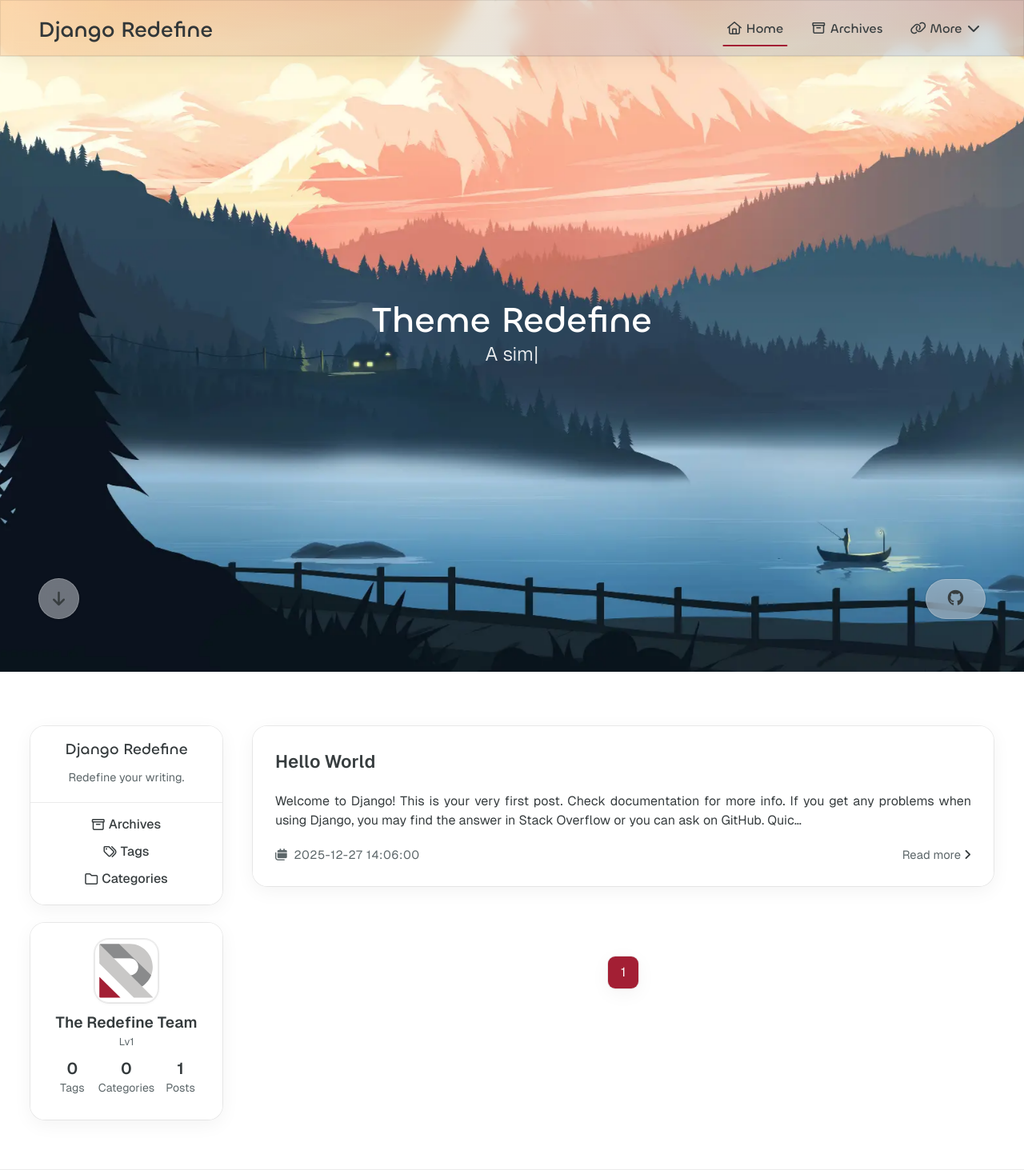
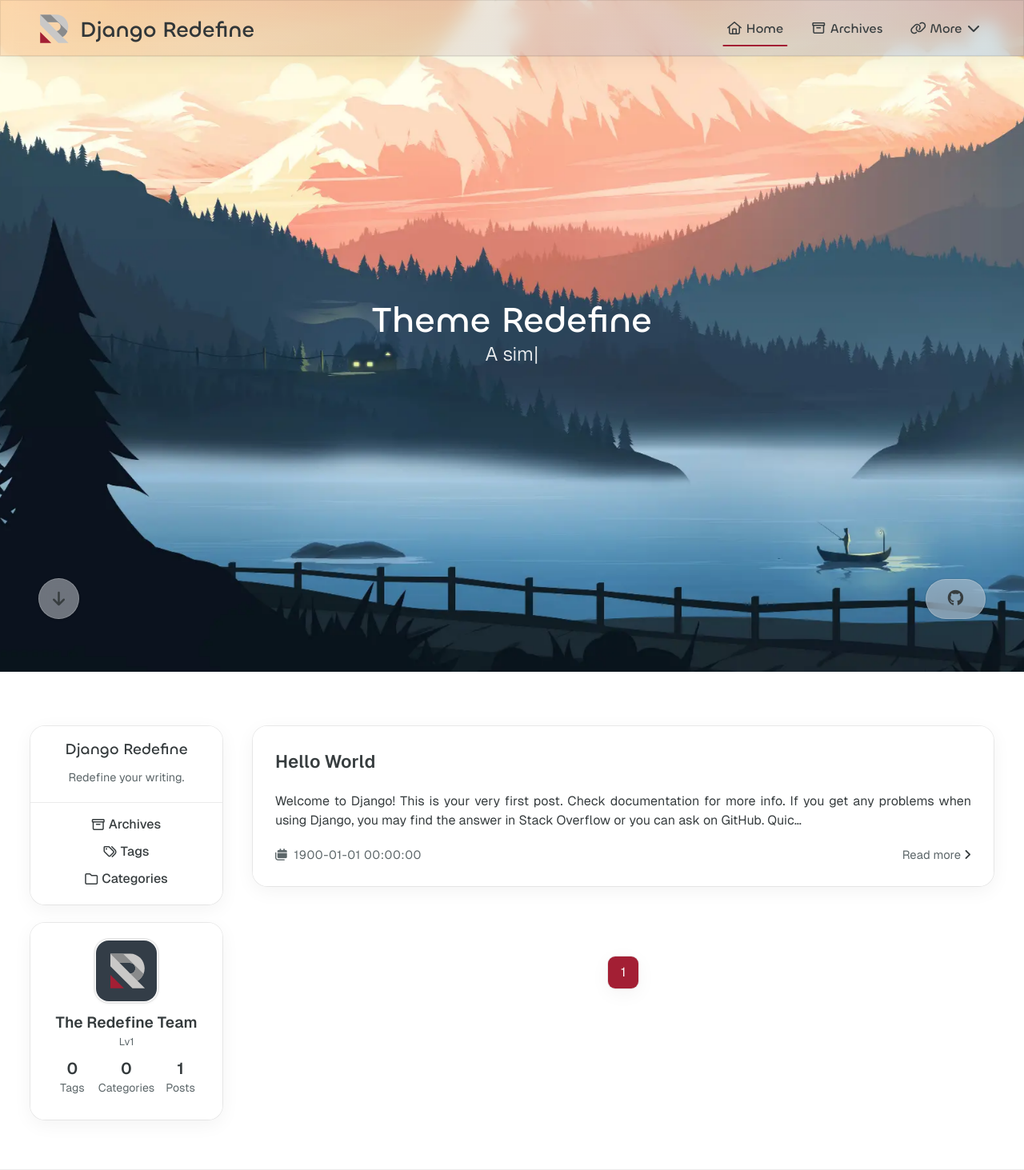
Before and after one commit to pangbai520/django-redefine-blog, a Django app: page / in a window 1280 px wide. Shown: the top 1463 px of the page at 80% size. Run offline with Django 5.2, Linux system fonts and the light colour scheme; data comes from the database, SQL or seed files in the repository; data that the repository does not hold is empty; some libraries are stand-ins or nearby versions.

Commit message:
fix: correct starter defaults and mobile post layout

```diff
--- a/blog/starter_content.py
+++ b/blog/starter_content.py
@@ -1,6 +1,7 @@
 from datetime import datetime, timezone as datetime_timezone
 
 from django.db import transaction
+from django.utils import timezone as django_timezone
 
 from .models import (
     ArticleModel,
@@ -134,7 +135,10 @@ def install_starter_content(update_existing=False):
             slug="hello-world",
             content=HELLO_WORLD_CONTENT,
             is_published=True,
-            created_at=datetime(2025, 12, 27, 6, 6, tzinfo=datetime_timezone.utc),
+            created_at=django_timezone.make_aware(
+                datetime(1900, 1, 1, 0, 0),
+                django_timezone.get_default_timezone(),
+            ),
         )
 
     CommentBadge.objects.update_or_create(
--- a/blog/templates/components/comments/internal.html
+++ b/blog/templates/components/comments/internal.html
@@ -140,4 +140,4 @@
         </div>
     </div>
 </div>
-<script src="{% static 'js/comments/internal.js' %}?v=20261024-auth-modal-8" defer data-swup-reload-script></script>
+<script src="{% static 'js/comments/internal.js' %}" defer data-swup-reload-script></script>
--- a/blog/templates/components/header/head.html
+++ b/blog/templates/components/header/head.html
@@ -259,7 +259,7 @@
     {% if site.sidebar_enabled %}
         <link rel="stylesheet" href="{% static 'css/layout/home-sidebar.css' %}">
     {% endif %}
-    <link rel="stylesheet" href="{% static 'css/build/tailwind.css' %}?v=20261024">
+    <link rel="stylesheet" href="{% static 'css/build/tailwind.css' %}">
     <link rel="stylesheet" href="{% static 'fonts/GeistMono/geist-mono.css' %}">
     <link rel="stylesheet" href="{% static 'fonts/Geist/geist.css' %}">
 
--- a/blog/templates/components/header/navbar.html
+++ b/blog/templates/components/header/navbar.html
@@ -3,11 +3,9 @@
 <header class="navbar-container px-6 md:px-12">
     <div class="navbar-content transition-navbar{% if site.homebanner_enabled and is_homepage %} has-home-banner{% endif %}">
         <div class="left">
-            {% if site.site_logo %}
-                <a class="logo-image h-8 w-8 sm:w-10 sm:h-10 mr-3" href="{% url 'index' %}">
-                    <img src="{{ site.site_logo.url }}" alt="{{ site.site_name }}" class="w-full h-full rounded-xs">
-                </a>
-            {% endif %}
+            <a class="logo-image h-8 w-8 sm:w-10 sm:h-10 mr-3" href="{% url 'index' %}">
+                <img src="{% if site.site_logo %}{{ site.site_logo.url }}{% else %}{% static 'images/redefine-favicon.svg' %}{% endif %}" alt="{{ site.site_name }}" class="w-full h-full rounded-xs">
+            </a>
             <a class="logo-title" href="{% url 'index' %}">
                 {% if is_homepage %}
                 <h1>{{ site.site_name|default:"Redefine Theme" }}</h1>
--- a/blog/templates/components/header/theme-overrides.html
+++ b/blog/templates/components/header/theme-overrides.html
@@ -44,12 +44,14 @@
     .navbar-container .navbar-content.has-home-banner { max-width: var(--site-navbar-width-home); }
     html.is-animating .transition-navbar { max-width: var(--site-navbar-width-pages) !important; }
     .page-container .main-content-container .main-content-body .main-content { max-width: var(--site-content-max-width); }
+    @media (min-width: 769px) {
         .page-container .main-content-container .main-content-body .main-content.has-toc {
             max-width: calc(var(--site-content-max-width) * 1.2) !important;
         }
         .post-page-container.show-toc .toc-content-container { width: var(--site-toc-sidebar-width); }
         .post-page-container.show-toc .article-content-container {
             width: calc(100% - var(--site-toc-sidebar-width)) !important;
+        }
     }
 
     .home-banner-container .description {
--- a/blog/templates/components/plugins/aplayer.html
+++ b/blog/templates/components/plugins/aplayer.html
@@ -3,4 +3,4 @@
 {{ site.aplayer_tracks|json_script:"aplayer-tracks" }}
 {{ site.aplayer_settings|json_script:"aplayer-settings" }}
 <script src="{% static 'js/libs/APlayer.min.js' %}"></script>
-<script src="{% static 'js/plugins/aplayer.js' %}?v=2"></script>
+<script src="{% static 'js/plugins/aplayer.js' %}"></script>
--- a/blog/templates/components/sidebar/avatar.html
+++ b/blog/templates/components/sidebar/avatar.html
@@ -1,4 +1,4 @@
 {% load static %}
 <div class="avatar flex justify-center">
-    <img src="{% if site.site_avatar %}{{ site.site_avatar.url }}{% else %}{% static 'images/redefine-favicon.svg' %}{% endif %}" alt="{{ site.site_author }}">
+    <img src="{% if site.site_avatar %}{{ site.site_avatar.url }}{% else %}{% static 'images/redefine-avatar.svg' %}{% endif %}" alt="{{ site.site_author }}">
 </div>
--- a/blog/templates/pages/essays/essays.html
+++ b/blog/templates/pages/essays/essays.html
@@ -9,7 +9,7 @@
         {% for entry in essays %}
         <li class="w-full flex flex-row relative">
             <div class="w-10 h-10 mr-4 rounded-lg overflow-hidden border border-border-color p-[1px] shrink-0">
-                <img src="{% if site.site_avatar %}{{ site.site_avatar.url }}{% else %}{% static 'images/redefine-favicon.svg' %}{% endif %}" class="w-full h-full rounded-[6.2px]">
+                <img src="{% if site.site_avatar %}{{ site.site_avatar.url }}{% else %}{% static 'images/redefine-avatar.svg' %}{% endif %}" class="w-full h-full rounded-[6.2px]">
             </div>
             <div class="w-full border-border-color rounded-xl rounded-tl-none shadow-redefine-flat overflow-hidden">
                 <div class="essay-date px-4 py-1.5 text-sm border-b border-border-color bg-zinc-50 dark:bg-zinc-800 text-third-text-color" data-date="{{ entry.essay.created_at|date:'c' }}">
--- a/blog/test_core_completion.py
+++ b/blog/test_core_completion.py
@@ -190,7 +190,11 @@ class StarterContentTests(TransactionTestCase):
         self.assertEqual(site.site_name, "Django Redefine")
         self.assertFalse(site.site_avatar)
         self.assertFalse(site.site_logo)
-        self.assertTrue(ArticleModel.objects.filter(slug="hello-world").exists())
+        article = ArticleModel.objects.get(slug="hello-world")
+        self.assertEqual(
+            timezone.localtime(article.created_at).strftime("%Y-%m-%d %H:%M:%S"),
+            "1900-01-01 00:00:00",
+        )
         self.assertTrue(MenuLink.objects.filter(config=site, name="Home").exists())
         badge = CommentBadge.objects.get(config=site, name="博主")
         self.assertEqual(badge.color, "")
--- a/blog/tests.py
+++ b/blog/tests.py
@@ -395,7 +395,8 @@ class InternalCommentTests(TestCase):
         self.assertContains(response, "Sign in")
         self.assertContains(response, "Sign up")
         self.assertNotContains(response, "modal=1")
-        self.assertContains(response, "internal.js?v=20261024-auth-modal-8")
+        self.assertContains(response, "js/comments/internal.js")
+        self.assertNotContains(response, "internal.js?")
         self.assertContains(response, 'data-msg-comment-length=')
         self.assertContains(response, 'data-authenticated="false"')
         self.assertContains(response, 'data-comment-require-login="true"')
```
Also changed, not shown: tests/frontend-regressions.cjs (+11 -0 lines). Lines whose indentation alone changed are shown as unchanged.
